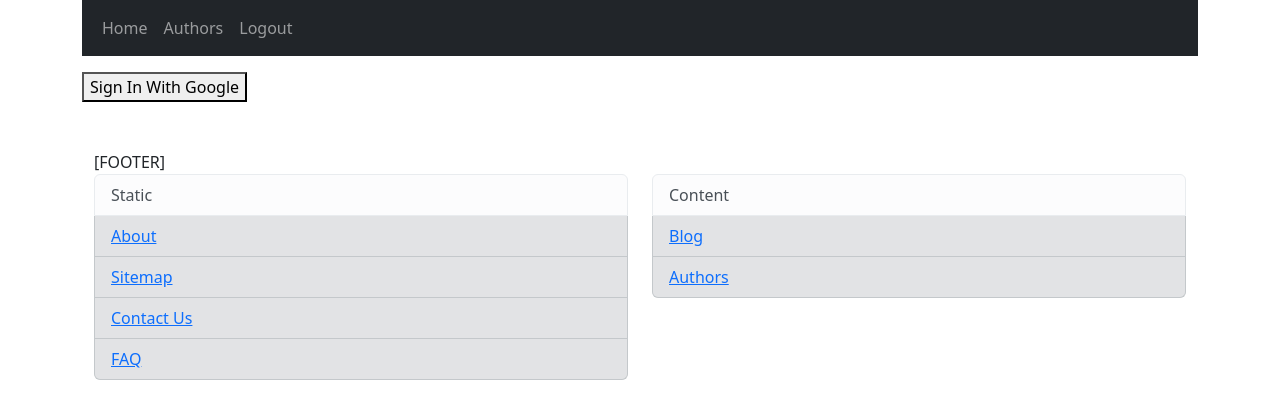
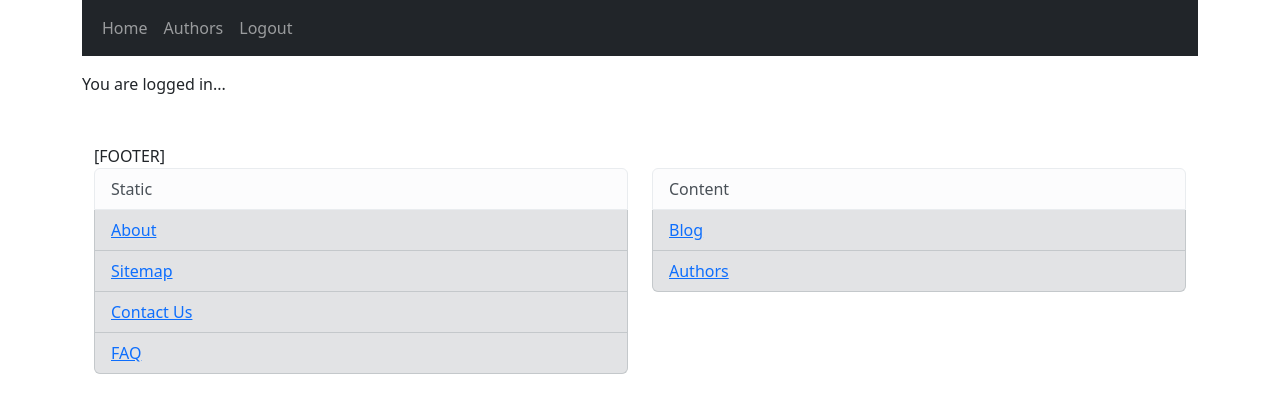
Before and after one commit to SeanHolt/react-blog, a React (Create React App) app: page /#/login in a window 1280 px wide. Shown: the top 418 px of the page. Built offline with nearby package versions, Linux system fonts and the light colour scheme; no server answers; sample sign-in values are in the browser's storage.

Commit message:
Remove the sign in button if user is logged in.

```diff
--- a/src/components/Login.tsx
+++ b/src/components/Login.tsx
@@ -1,8 +1,9 @@
 import { FC } from "react";
-import { auth, provider } from "../firebase";
+import { auth, provider, useAuthState } from "../firebase";
 import { redirect } from "react-router-dom";
 
 export const Login: FC = () => {
+  const [user] = useAuthState(auth);
   const signIn = (e: React.MouseEvent) => {
     e.preventDefault();
     auth
@@ -14,7 +15,11 @@ export const Login: FC = () => {
   };
   return (
     <>
-      <button onClick={signIn}>Sign In With Google</button>
+      {!user ? (
+        <button onClick={signIn}>Sign In With Google</button>
+      ) : (
+        <p>You are logged in...</p>
+      )}
     </>
   );
 };
```
